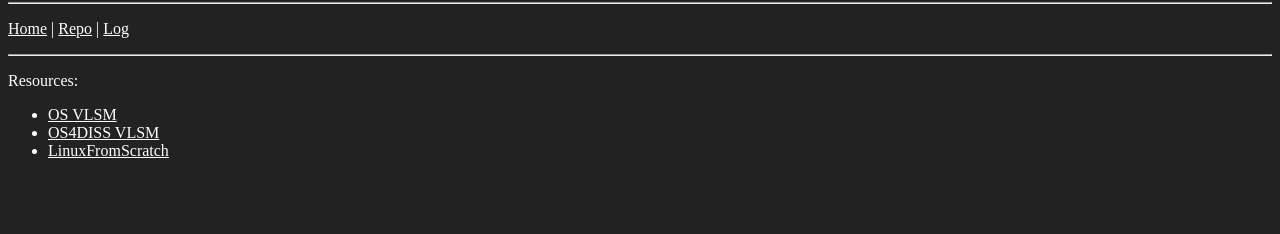
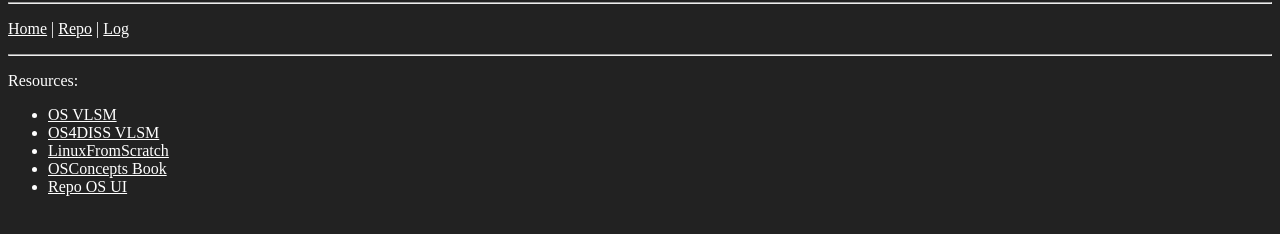
Before and after one commit to ana117/os212, a plain HTML site: page index.html in a window 1280 px wide. Shown: the part 78-312 px from the top of the page. Drawn offline with Linux system fonts and the light colour scheme.

Commit message:
add resource: repo os ui

```diff
--- a/index.html
+++ b/index.html
@@ -22,6 +22,8 @@
         <li><a style="color: white;" href="https://os.vlsm.org/" >OS VLSM</a></li>
         <li><a style="color: white;" href="https://osp4diss.vlsm.org/">OS4DISS VLSM</a></li>
         <li><a style="color: white;" href="https://www.linuxfromscratch.org/lfs/view/stable/">LinuxFromScratch</a></li>
+        <li><a style="color: white;" href="https://www.os-book.com/OS10/" >OSConcepts Book</a></li>
+        <li><a style="color: white;" href="https://github.com/UI-FASILKOM-OS/SistemOperasi/">Repo OS UI</a></li>
     </ul>
 </body>
 </html>
```
Lines whose indentation alone changed are shown as unchanged.
